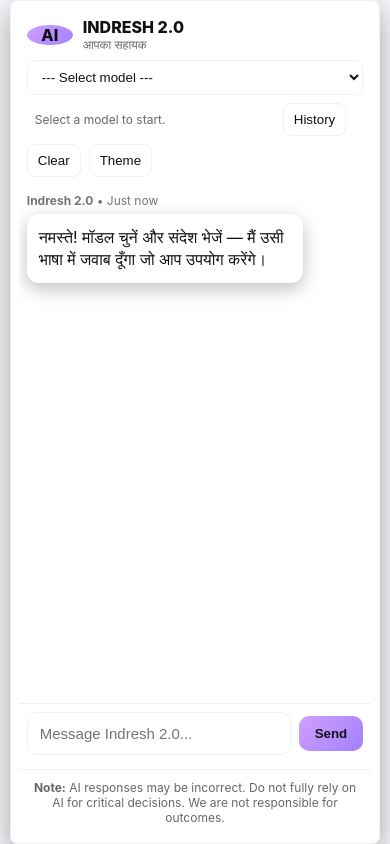
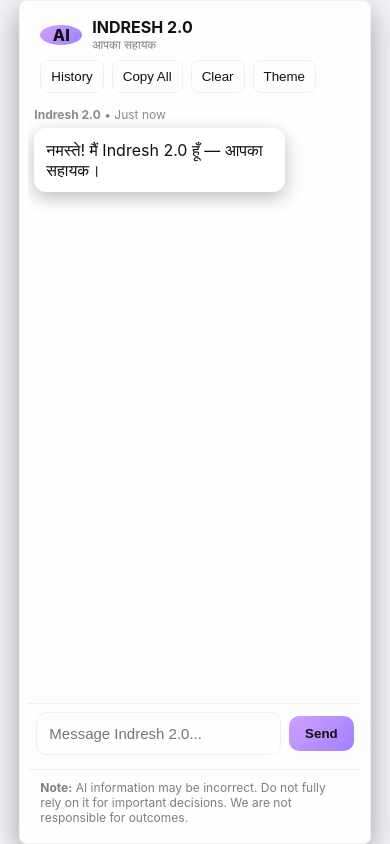
Before and after one commit to indreshdangi/chatterbot-quick, a plain HTML site: page public/index.html in a window 390 px wide. Both pictures are taken after a click on the button "Theme". Drawn offline with Linux system fonts and the light colour scheme; no server answers.

Commit message:
Update index.html

```diff
--- a/public/index.html
+++ b/public/index.html
@@ -1,74 +1,47 @@
-<!-- public/index.html -->
 <!doctype html>
 <html lang="hi">
 <head>
   <meta charset="utf-8" />
   <meta name="viewport" content="width=device-width,initial-scale=1" />
-  <title>Indresh 2.0 — Multi-Model Demo</title>
+  <title>Indresh 2.0 — Multi-Model</title>
   <link rel="icon" href="/favicon.ico">
   <style>
     :root{
       --bg:#0d0d15; --panel:#161622; --user:#2a2a3a; --ai:#1e1e2e;
-      --text:#f0f0f0; --muted:rgba(255,255,255,0.65); --accent:#e0a0ff; --border:rgba(255,255,255,0.06);
-      --radius:12px;
+      --text:#f0f0f0; --muted:rgba(255,255,255,0.6); --accent:#e0a0ff; --border:rgba(255,255,255,0.06);
     }
-    .theme-light{
-      --bg: #f6f7fb; --panel: rgba(255,255,255,0.95); --user:#f1f1f4; --ai:#ffffff; --text:#111; --muted: rgba(0,0,0,0.6); --accent:#6b5dfc; --border: rgba(16,16,24,0.06);
-      filter: saturate(1.03);
-      backdrop-filter: blur(6px);
-    }
-
+    .light{ --bg:#f2f4f8; --panel:rgba(255,255,255,0.9); --user:#f7f7fb; --ai:#ffffff; --text:#111; --muted:rgba(0,0,0,0.5); --accent:#6b5dfc; --border:rgba(16,16,24,0.06); }
     *{box-sizing:border-box;margin:0;padding:0}
     html,body{height:100%}
     body{font-family: Inter, system-ui, -apple-system, "Segoe UI", Roboto, Arial; background:var(--bg); color:var(--text); display:flex; align-items:center; justify-content:center; padding:12px;}
-    .card{width:980px;max-width:98%;background:var(--panel);border-radius:14px;padding:12px;border:1px solid var(--border);display:flex;flex-direction:column;height:88vh;box-shadow:0 10px 30px rgba(0,0,0,0.35);position:relative;overflow:hidden}
-    .header{display:flex;justify-content:space-between;align-items:center;padding:8px}
+    .card{width:940px;max-width:96%;background:var(--panel);border-radius:12px;padding:12px;border:1px solid var(--border);display:flex;flex-direction:column;height:88vh;box-shadow:0 10px 30px rgba(0,0,0,0.35);overflow:hidden}
+    .header{display:flex;justify-content:space-between;align-items:center;padding:8px 12px;gap:8px}
     .logo{display:flex;gap:10px;align-items:center}
-    .logo-icon{width:46px;height:46;border-radius:50%;background:linear-gradient(135deg,#d0a0ff,#a080ff);display:flex;align-items:center;justify-content:center;color:#111;font-weight:800}
-    .logo-text{font-weight:800}
+    .logo-icon{width:42px;height:42;border-radius:50%;background:linear-gradient(135deg,#d0a0ff,#a080ff);display:flex;align-items:center;justify-content:center;color:#111;font-weight:800}
     .tiny{font-size:12px;color:var(--muted)}
-
     .controls{display:flex;gap:8px;align-items:center}
     select,button{background:transparent;border:1px solid var(--border);color:var(--text);padding:8px 10px;border-radius:8px;cursor:pointer}
-    select{min-width:260px}
-    .model-note{font-size:12px;color:var(--muted);margin-left:8px;min-width:240px}
-
-    .messages{flex:1;overflow:auto;padding:12px 18px;position:relative}
-    .msg{margin-bottom:12px;max-width:82%;position:relative;word-break:break-word}
+    .model-note{font-size:12px;color:var(--muted);min-width:220px}
+    .messages{flex:1;overflow:auto;padding:12px 18px}
+    .msg{margin-bottom:12px;max-width:78%;position:relative;word-break:break-word}
     .msg.ai{align-self:flex-start}
     .msg.user{align-self:flex-end;text-align:right}
-    .bubble{padding:12px;border-radius:12px;background:var(--ai);box-shadow:0 6px 18px rgba(0,0,0,0.25);color:var(--text);line-height:1.4;font-size:15px}
+    .bubble{padding:12px;border-radius:12px;background:var(--ai);box-shadow:0 6px 18px rgba(0,0,0,0.25);color:var(--text)}
     .bubble.user{background:var(--user)}
     .meta{font-size:12px;opacity:0.9;margin-bottom:6px;color:var(--muted)}
-
-    .msg .copy-btn{position:absolute;right:-44px;top:6px;font-size:16px;opacity:0;cursor:pointer;transition:opacity .12s;color:var(--accent);background:transparent;border:none}
+    .copy-btn{position:absolute;right:-38px;top:6px;font-size:16px;opacity:0;cursor:pointer;transition:opacity .12s;color:var(--accent);background:transparent;border:none}
     .msg:hover .copy-btn{opacity:1}
-
-    .typing { display:flex; gap:6px; align-items:center; padding:10px; border-radius:12px; background:var(--ai); width:fit-content; }
-    .dot{width:8px;height:8px;border-radius:50%;background:var(--accent);opacity:0.85; animation: bounce 1.2s infinite;}
-    @keyframes bounce{0%{transform:translateY(0)}50%{transform:translateY(-6px)}100%{transform:translateY(0)}}
-
     .footer{display:flex;gap:8px;padding:8px;border-top:1px solid var(--border);align-items:center}
-    input[type="text"]{flex:1;padding:12px;border-radius:10px;border:1px solid var(--border);background:transparent;color:var(--text);outline:none;font-size:15px}
+    input[type="text"]{flex:1;padding:12px;border-radius:10px;border:1px solid var(--border);background:transparent;color:var(--text);outline:none}
     .send{padding:10px 16px;border-radius:10px;background:linear-gradient(135deg,#d0a0ff,#a080ff);border:none;color:#111;font-weight:700;cursor:pointer}
-
-    .disclaimer{font-size:12px;color:var(--muted);padding:10px 12px;border-top:1px solid var(--border);margin-top:6px;text-align:center}
-
-    @media (max-width:820px){
-      .card{height:96vh;padding:8px}
-      select{min-width:160px}
-      .logo-text{font-size:16px}
-      .bubble{font-size:16px}
-    }
-    @media (max-width:420px){
-      body{padding:6px}
-      .card{width:100%;height:100vh;border-radius:8px;padding:8px}
+    .disclaimer{font-size:12px;color:var(--muted);padding:10px 12px;border-top:1px solid var(--border);margin-top:6px}
+    @media (max-width:520px){
+      .card{height:100vh;padding:8px;border-radius:8px}
       .header{flex-direction:column;align-items:flex-start;gap:8px}
       .controls{width:100%;display:flex;flex-wrap:wrap}
-      select{width:100%}
-      .messages{padding:8px}
-      .footer{position:sticky;bottom:0;background:transparent}
-      .msg .copy-btn{right:-36px}
+      .model-note{display:none}
+      .messages{padding:6px}
+      input[type="text"]{font-size:15px}
     }
   </style>
 </head>
@@ -78,21 +51,22 @@
       <div class="logo">
         <div class="logo-icon">AI</div>
         <div>
-          <div class="logo-text">INDRESH 2.0</div>
+          <div style="font-weight:700">INDRESH 2.0</div>
           <div class="tiny">आपका सहायक</div>
         </div>
       </div>
 
-      <div class="controls" aria-hidden="false">
+      <div class="controls">
+        <!-- Model select is shown only if env MODEL_SELECT_VISIBLE true.
+             Front-end will hide it if server printed MODEL_SELECT_VISIBLE=false in /api/config (simpler: check window.CONFIG supplied below) -->
         <select id="model-select" aria-label="Model selector">
-          <option value="">--- Select model ---</option>
-          <option value="llama_3_1_8b_instant">Llama 3.1 8B Instant (Groq)</option>
-          <option value="gemini_1_5_flash">Gemini 1.5 Flash (Google)</option>
-          <option value="openai_gpt4o">OpenAI GPT-4o (Optional)</option>
+          <option value="llama_default">Llama 3.1 8B Instant (Groq)</option>
+          <option value="gemini_1_5">Gemini 1.5 Flash (Google)</option>
         </select>
-        <div id="model-note" class="model-note">Select a model to start.</div>
+        <div id="model-note" class="model-note">Loading model info…</div>
 
         <button id="historyBtn" title="History">History</button>
+        <button id="copyAllBtn" title="Copy all">Copy All</button>
         <button id="clearBtn" title="Clear">Clear</button>
         <button id="themeBtn" title="Theme">Theme</button>
       </div>
@@ -101,8 +75,8 @@
     <div class="messages" id="messages" role="log" aria-live="polite">
       <div class="msg ai">
         <div class="meta"><strong>Indresh 2.0</strong> • Just now</div>
-        <div class="bubble">नमस्ते! मॉडल चुनें और संदेश भेजें — मैं उसी भाषा में जवाब दूँगा जो आप उपयोग करेंगे।</div>
-        <button class="copy-btn" data-text="नमस्ते! मॉडल चुनें और संदेश भेजें — मैं उसी भाषा में जवाब दूँगा जो आप उपयोग करेंगे।">📄</button>
+        <div class="bubble">नमस्ते! मैं Indresh 2.0 हूँ — आपका सहायक।</div>
+        <button class="copy-btn" data-text="नमस्ते! मैं Indresh 2.0 हूँ — आपका सहायक।">📄</button>
       </div>
     </div>
 
@@ -112,32 +86,38 @@
     </div>
 
     <div class="disclaimer">
-      <strong>Note:</strong> AI responses may be incorrect. Do not fully rely on AI for critical decisions. We are not responsible for outcomes.
+      <strong>Note:</strong> AI information may be incorrect. Do not fully rely on it for important decisions. We are not responsible for outcomes.
     </div>
   </div>
 
 <script>
-(function(){
+(async function(){
   const messagesEl = document.getElementById('messages');
   const inputEl = document.getElementById('input');
   const sendBtn = document.getElementById('sendBtn');
   const clearBtn = document.getElementById('clearBtn');
+  const copyAllBtn = document.getElementById('copyAllBtn');
+  const modelSel = document.getElementById('model-select');
+  const modelNote = document.getElementById('model-note');
   const themeBtn = document.getElementById('themeBtn');
-  const modelSelect = document.getElementById('model-select');
-  const modelNote = document.getElementById('model-note');
 
-  const convKey = 'conv_v2';
-  let convId = localStorage.getItem(convKey) || Date.now().toString();
-  localStorage.setItem(convKey, convId);
+  // config fetched from server (we will expose MODEL_SELECT_VISIBLE via window.CONFIG)
+  let CONFIG = { modelSelectVisible: false, groqDefault: "llama-3.1-8b-instant", geminiModel: "gemini-1.5-flash" };
+  try {
+    // try ping server to read printed values (server logs not accessible here) - but we'll use defaults
+    // If you want remote config, implement /api/config endpoint in server. For now we default.
+  } catch(e){}
 
-  const MODEL_NOTES = {
-    "": "Select a model to start.",
-    llama_3_1_8b_instant: "Llama 3.1 8B Instant (Groq). Cheap default option.",
-    gemini_1_5_flash: "Gemini 1.5 Flash (Google Generative).",
-    openai_gpt4o: "OpenAI GPT-4o (requires OPENAI key)."
-  };
-  function setModelNote(){ modelNote.textContent = MODEL_NOTES[modelSelect.value] || ""; }
-  setModelNote();
+  // hide model select if MODEL_SELECT_VISIBLE false
+  const visible = (CONFIG.modelSelectVisible === true);
+  if (!visible) modelSel.style.display = "none";
+
+  // set default select by env: default = groq
+  modelSel.value = "llama_default";
+  modelNote.textContent = "Llama 3.1 (Groq) selected by default.";
+
+  const convId = localStorage.getItem('conv_v2') || Date.now().toString();
+  localStorage.setItem('conv_v2', convId);
 
   function addMessage(role, text, isUser=false){
     const wrapper = document.createElement('div'); wrapper.className = 'msg ' + (isUser ? 'user':'ai');
@@ -150,73 +130,61 @@
     messagesEl.appendChild(wrapper); messagesEl.scrollTop = messagesEl.scrollHeight;
   }
 
-  function showTyping(){ const t = document.createElement('div'); t.className='msg ai typing-wrapper'; const typing=document.createElement('div'); typing.className='typing'; typing.innerHTML='<div class="dot"></div><div class="dot"></div><div class="dot"></div>'; t.appendChild(typing); messagesEl.appendChild(t); messagesEl.scrollTop=messagesEl.scrollHeight; return t; }
-  function hideTyping(el){ if(el && el.remove) el.remove(); messagesEl.scrollTop = messagesEl.scrollHeight; }
-
   async function sendToServer(userText){
-    const model = modelSelect.value;
-    if(!model) return { error:true, body: "Select a model from the dropdown first." };
-    try{
+    const modelKey = modelSel.value;
+    // map front-end keys to server-expectations
+    let modelParam = "";
+    if (modelKey === "llama_default") modelParam = "llama_default";
+    else modelParam = "gemini_1_5";
+    try {
       const res = await fetch('/api/chat', {
         method:'POST',
         headers:{'Content-Type':'application/json'},
-        body: JSON.stringify({ message: userText, conversation_id: convId, model })
+        body: JSON.stringify({ message: userText, conversation_id: convId, model: modelParam })
       });
-      if(!res.ok){
+      if(!res.ok) {
         const t = await res.text();
-        return { error:true, status: res.status, body: t };
+        return { error:true, body: t, status: res.status };
       }
       const j = await res.json();
       return { error:false, text: j.output?.content || '' };
-    }catch(e){ return { error:true, body: String(e) }; }
+    } catch(e) { return { error:true, body: String(e) }; }
   }
 
-  let sending=false;
+  let sending = false;
   async function handleSend(){
     if(sending) return;
-    const t = inputEl.value.trim(); if(!t) return;
-    addMessage('You', t, true);
+    const val = inputEl.value.trim(); if(!val) return;
+    addMessage('You', val, true);
     inputEl.value=''; sending=true; sendBtn.disabled=true;
-    const typingEl = showTyping();
-    const r = await sendToServer(t);
-    hideTyping(typingEl);
-    if(r.error){
+    const typing = document.createElement('div'); typing.className='msg ai'; typing.innerHTML = '<div class="bubble">...</div>'; messagesEl.appendChild(typing); messagesEl.scrollTop = messagesEl.scrollHeight;
+    const r = await sendToServer(val);
+    typing.remove();
+    if (r.error) {
       addMessage('Indresh 2.0', `Error: ${r.body || r.status || 'server unreachable'}`);
     } else {
-      const text = r.text || 'क्षमा करें — सर्वर ने कुछ नहीं लौटाया।';
-      // typing reveal effect if small
-      if(text.length < 800){
-        let i=0; const chunk=6;
-        const wrapper = document.createElement('div'); wrapper.className='msg ai';
-        const meta = document.createElement('div'); meta.className='meta'; meta.innerHTML = `<strong>Indresh 2.0</strong> • ${new Date().toLocaleTimeString([], {hour:'2-digit', minute:'2-digit'})}`;
-        const bubble = document.createElement('div'); bubble.className='bubble';
-        const copyBtn = document.createElement('button'); copyBtn.className='copy-btn'; copyBtn.textContent='📄';
-        wrapper.appendChild(meta); wrapper.appendChild(bubble); wrapper.appendChild(copyBtn);
-        messagesEl.appendChild(wrapper); messagesEl.scrollTop = messagesEl.scrollHeight;
-        const iv = setInterval(()=>{ i = Math.min(text.length, i+chunk); bubble.textContent = text.slice(0,i); copyBtn.dataset.text = bubble.textContent; messagesEl.scrollTop = messagesEl.scrollHeight; if(i>=text.length){ clearInterval(iv); } }, 16);
-      } else {
-        addMessage('Indresh 2.0', text);
-      }
+      const text = r.text || 'क्षमा करें — कोई उत्तर नहीं मिला।';
+      addMessage('Indresh 2.0', text);
     }
     sending=false; sendBtn.disabled=false;
   }
 
   sendBtn.addEventListener('click', handleSend);
-  inputEl.addEventListener('keydown', e => { if(e.key==='Enter') handleSend(); });
+  inputEl.addEventListener('keydown', e => { if(e.key === 'Enter') handleSend(); });
 
-  clearBtn.addEventListener('click', async ()=>{ if(!confirm('Clear this chat?')) return; try{ await fetch('/api/clear/' + convId, { method:'POST' }); messagesEl.innerHTML=''; convId = Date.now().toString(); localStorage.setItem(convKey, convId); addMessage('Indresh 2.0','Chat cleared. नमस्ते — कैसे सहायता करूँ?'); }catch(e){ alert('Clear failed'); } });
+  clearBtn.addEventListener('click', async ()=>{
+    if(!confirm('Clear this chat?')) return;
+    try{ await fetch('/api/clear/' + convId, { method:'POST' }); messagesEl.innerHTML = ''; addMessage('Indresh 2.0','Chat cleared.'); }catch(e){ alert('Clear failed'); }
+  });
 
-  themeBtn.addEventListener('click', ()=>{ if(document.body.classList.contains('theme-light')){ document.body.classList.remove('theme-light'); localStorage.removeItem('theme'); } else { document.body.classList.add('theme-light'); localStorage.setItem('theme','light'); } });
+  copyAllBtn.addEventListener('click', async ()=>{
+    try{ const res = await fetch('/api/history/' + convId); const j = await res.json(); const text = (j.messages || []).map(m => `${m.created_at||''} [${m.role==='user'?'You':'Indresh 2.0'}]: ${m.content}`).join('\n\n'); await navigator.clipboard.writeText(text); alert('Chat copied'); }catch(e){ alert('Copy failed'); }
+  });
 
-  modelSelect.addEventListener('change', ()=> setModelNote() );
-
-  (async function initLoad(){
-    try{
-      const res = await fetch('/api/history/' + convId);
-      if(res.ok){ const j = await res.json(); messagesEl.innerHTML = ''; for(const m of j.messages) addMessage(m.role === 'user' ? 'You' : 'Indresh 2.0', m.content, m.role==='user'); }
-    }catch(e){}
-    inputEl.focus();
-  })();
+  themeBtn.addEventListener('click', ()=>{
+    if(document.body.classList.contains('light')) document.body.classList.remove('light');
+    else document.body.classList.add('light');
+  });
 
 })();
 </script>
```
